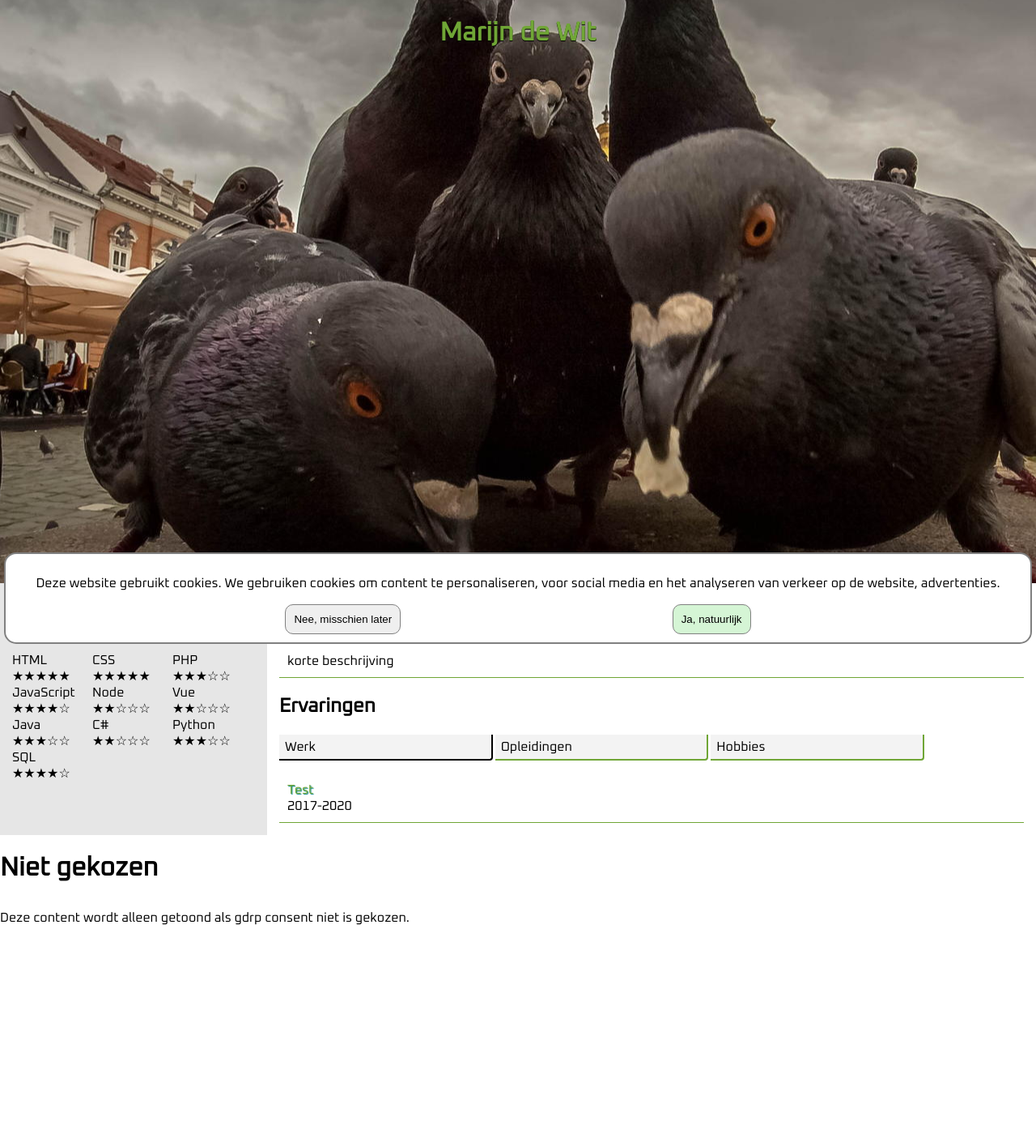
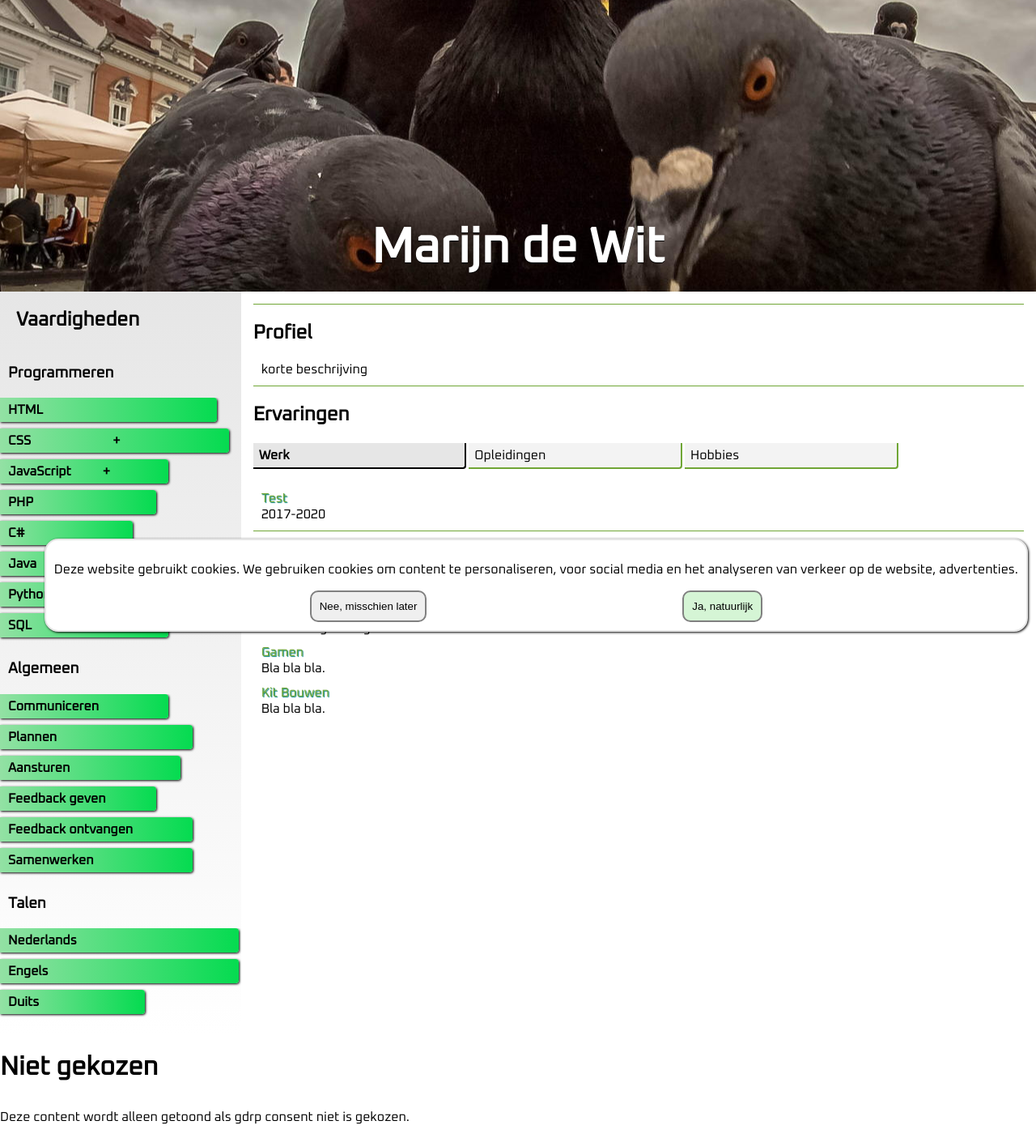
Before and after one commit to ZalfV/Showcase, a PHP site: page / in a window 1280 px wide. Shown: the whole page at 81% size. Before the commit the page ends 1142 px from the top, so only its background shows below. Run offline with PHP 8.4, Linux system fonts and the light colour scheme; some libraries are stand-ins or nearby versions; some web fonts are replaced.

Commit message:
vaardigheden redesign

```diff
--- a/alt-style.css
+++ b/alt-style.css
@@ -26,7 +26,7 @@ header {
     background-repeat: no-repeat;
     background-attachment: fixed;
     background-position: center;
-    aspect-ratio: 16 / 9;
+    aspect-ratio: 32 / 9;
 }
 
 button {
@@ -35,6 +35,9 @@ button {
 
 h1 {
     margin-bottom: 15px;
+}
+.margin {
+    margin: 20px;
 }
 a {
     text-decoration: none;
@@ -48,8 +51,10 @@ header {
     justify-content: center;
 }
 header h1 {
-    color: var(--accent);
+    color: white;
     text-shadow: var(--text) 0px 1px 0px;
+    align-self: end;
+    font-size: 60px;
 }
 
 /* General */
@@ -60,6 +65,9 @@ header h1 {
 .center {
     display: flex;
     margin: auto;
+}
+.shadowed {
+    box-shadow: var(--text) 1px 1px 3px;
 }
 
 /* width */
@@ -93,17 +101,12 @@ header h1 {
 }
 /* Sidebar */
 .sidebar {
-    padding: 15px;
     left: 0;
-    background-color: var(--background-soft);
+    background: linear-gradient(var(--background-soft), var(--background));
 }
-.active {
-    display: block;
-    border-color: var(--highlight);
-    border-top-right-radius: 4px;
-    border-bottom-right-radius: 4px;
+.sidebar h3 {
+    margin-left: 10px;
 }
-
 /* Content */
 .content {
     padding: 15px;
@@ -164,6 +167,9 @@ article {
     max-width: 512px;
     max-height: 512px;
 }
+.dropdown-icon {
+    margin-right: 5px;
+}
 
 @media screen and (min-width: 800px) {
     .body {
@@ -171,7 +177,7 @@ article {
     }
 
     .sidebar {
-        max-width: 300px;
+        width: 400px;
     }
 
     .content {
--- a/css/GDPR.css
+++ b/css/GDPR.css
@@ -1,6 +1,5 @@
 
 .gdpr {
-    position: absolute;
     display: flex;
     flex-direction: column;
 }
@@ -9,15 +8,13 @@
     display: flex;
     background: var(--background);
     flex-direction: column;
-    align-items: center;
+    justify-content: center;
     position: fixed;
-    bottom: 0;
-    left: 0;
-    right: 0;
+    bottom: 20px;
+    right: 10px;
     padding: 10px;
-    margin: 5px;
-    border: 2px solid gray;
-    border-radius: 15px 15px 15px 15px;
+    border: 2px solid var(--background-soft);
+    border-radius: 17px;
 }
 
 .gdpr-consent__description{
@@ -32,21 +29,18 @@
     width: 100%;
 }
 
+.gdpr-consent__button--accept, .gdpr-consent__button--reject {
+    padding: 10px;
+    border-radius: 10px;
+    border: 2px solid gray;
+}
+
 .gdpr-consent__button--accept {
     background-color: #d5f5d5;
-    padding: 10px;
-    border-radius: 10px;
-    border: 1px solid gray;
 }
 
 .gdpr-consent__button--accept:hover {
     background-color: #c5e3c5;
-}
-
-.gdpr-consent__button--reject {
-    padding: 10px;
-    border-radius: 10px;
-    border: 1px solid gray;
 }
 
 .hide{
@@ -54,5 +48,5 @@
 }
 
 .show{
-    display: block;
+    display: flex;
 }
--- a/css/Table.css
+++ b/css/Table.css
@@ -18,6 +18,11 @@
     transition: border 300ms ease-out;
     border-bottom-right-radius: 4px;
 }
+.tabHeaders .active {
+    border-color: var(--text);
+    background-color: var(--background-soft);
+    font-weight: bold;
+}
 
 .tabItem.selected {
     display: block !important;
--- /dev/null
+++ b/css/chart.css
@@ -0,0 +1,43 @@
+.chart--horiz {
+    overflow: hidden;
+    list-style-type: none;
+    padding: 0;
+}
+.chart-bar {
+    display: flex;
+    flex-direction: column;
+    overflow: hidden;
+    height: 30px;
+    margin-bottom: 8px;
+    border-top-right-radius: 4px;
+    border-bottom-right-radius: 4px;
+    background: linear-gradient(to right, #93e1a4, #05db50);
+}
+.chart-bar.extended {
+    height: auto;
+}
+.chart-bar:has(div) {
+    cursor: pointer;
+}
+.chart-sub-skill {
+    background: linear-gradient(to right, #0000005b, #8c8c8c36);
+    color: white;
+    border-top-right-radius: 4px;
+    border-bottom-right-radius: 4px;
+    margin-top: 3px;
+}
+.chart-label {
+    display: flex;
+    justify-content: space-between;
+    margin-left: 10px;
+    margin-right: 10px;
+    line-height: 30px; /*has to match with chart-bar*/
+    font-weight: bold;
+}
+.chart-percentage {
+    color: transparent;
+    transition: color 0.1s ease-out;
+}
+.chart-bar:hover .chart-percentage {
+    color: white;
+}
--- a/index.html
+++ b/index.html
@@ -6,8 +6,8 @@
         <link rel="stylesheet" type="text/css" href="alt-style.css?d=<?php echo time(); ?>" />
         <link rel="stylesheet" type="text/css" href="css/GDPR.css" />
         <link rel="stylesheet" type="text/css" href="css/Table.css" />
+        <link rel="stylesheet" type="text/css" href="css/chart.css" />
         <link href="https://fonts.googleapis.com/css?family=Odibee+Sans|Oxanium&display=swap" rel="stylesheet">
-        <link rel="stylesheet" href="path/to/font-awesome/css/font-awesome.min.css">
         <title>
             Showcase
         </title>
@@ -19,42 +19,157 @@
         <!--Header end-->
         <section class="body">
             <section class="sidebar vertical">
-                <h2>Vaardigheden</h2>
-                <div class="skills vertical">
-                    <div class="rating vertical" data-value="5">
-                        <span>HTML</span>
-                    </div>
-                    <div class="rating vertical collapsed" data-value="5">
-                        <span>CSS</span>
-                    </div>
-                    <div class="rating vertical" data-value="3">
-                        <span>PHP</span>
-                    </div>
-                    <div class="rating vertical" data-value="4">
-                        <span>JavaScript</span>
-                    </div>
-                    <div class="rating vertical" data-value="2">
-                        <span>Node</span>
-                    </div>
-                    <div class="rating vertical" data-value="2">
-                        <span>Vue</span>
-                    </div>
-                    <div class="rating vertical" data-value="3">
-                        <span>Java</span>
-                    </div>
-                    <div class="rating vertical" data-value="2">
-                        <span>C#</span>
-                    </div>
-                    <div class="rating vertical" data-value="3">
-                        <span>Python</span>
-                    </div>
-                    <div class="rating vertical" data-value="4">
-                        <span>SQL</span>
-                    </div>
-                </div>
+                <section>
+                    <h2 class="margin">Vaardigheden</h2>
+                </section>
+                <section>
+                    <h3>
+                        Programmeren
+                    </h3>
+                    <ul class="chart--horiz">
+                        <li class="chart-bar shadowed" style="width: 90%">
+                            <span class="chart-label">
+                                HTML
+                                <span class="chart-percentage">90</span>
+                            </span>
+                        </li>
+                        <li class="chart-bar shadowed" style="width: 95%">
+                            <span class="chart-label">
+                                CSS
+                                <span class="dropdown-icon">+</span>
+                                <span class="chart-percentage">95</span>
+                            </span>
+                            <div class="chart-sub-skill" style="width: 25%">
+                                <span class="chart-label">
+                                    Tailwind
+                                    <span>25</span>
+                                </span>
+                            </div>
+                        </li>
+                        <li class="chart-bar shadowed" style="width: 70%">
+                            <span class="chart-label">
+                                JavaScript
+                                <span class="dropdown-icon">+</span>
+                                <span class="chart-percentage">70</span>
+                            </span>
+                            <div class="chart-sub-skill" style="width: 45%">
+                                <span class="chart-label">
+                                    Jquery
+                                    <span>45</span>
+                                </span>
+                            </div>
+                            <div class="chart-sub-skill" style="width: 35%">
+                                <span class="chart-label">
+                                    Node
+                                    <span>35</span>
+                                </span>
+                            </div>
+                            <div class="chart-sub-skill" style="width: 25%">
+                                <span class="chart-label">
+                                    Vue
+                                    <span>25</span>
+                                </span>
+                            </div>
+                        </li>
+                        <li class="chart-bar shadowed" style="width: 65%">
+                            <span class="chart-label">
+                                PHP
+                                <span class="chart-percentage">65</span>
+                            </span>
+                        </li>
+                        <li class="chart-bar shadowed" style="width: 55%">
+                            <span class="chart-label">
+                                C#
+                                <span class="chart-percentage">55</span>
+                            </span>
+                        </li>
+                        <li class="chart-bar shadowed" style="width: 55%">
+                            <span class="chart-label">
+                                Java
+                                <span class="chart-percentage">55</span>
+                            </span>
+                        </li>
+                        <li class="chart-bar shadowed" style="width: 65%">
+                            <span class="chart-label">
+                                Python
+                                <span class="chart-percentage">65</span>
+                            </span>
+                        </li>
+                        <li class="chart-bar shadowed" style="width: 70%">
+                            <span class="chart-label">
+                                SQL
+                                <span class="chart-percentage">70</span>
+                            </span>
+                        </li>
+                    </ul>
+                    <h3>
+                        Algemeen
+                    </h3>
+                    <ul class="chart--horiz">
+                        <li class="chart-bar shadowed" style="width: 70%">
+                            <span class="chart-label">
+                                Communiceren
+                                <span class="chart-percentage">70</span>
+                            </span>
+                        </li>
+                        <li class="chart-bar shadowed" style="width: 80%">
+                            <span class="chart-label">
+                                Plannen
+                                <span class="chart-percentage">80</span>
+                            </span>
+                        </li>
+                        <li class="chart-bar shadowed" style="width: 75%">
+                            <span class="chart-label">
+                                Aansturen
+                                <span class="chart-percentage">75</span>
+                            </span>
+                        </li>
+                        <li class="chart-bar shadowed" style="width: 65%">
+                            <span class="chart-label">
+                                Feedback geven
+                                <span class="chart-percentage">65</span>
+                            </span>
+                        </li>
+                        <li class="chart-bar shadowed" style="width: 80%">
+                            <span class="chart-label">
+                                Feedback ontvangen
+                                <span class="chart-percentage">80</span>
+                            </span>
+                        </li>
+                        <li class="chart-bar shadowed" style="width: 80%">
+                            <span class="chart-label">
+                                Samenwerken
+                                <span class="chart-percentage">80</span>
+                            </span>
+                        </li>
+                    </ul>
+                    <h3>
+                        Talen
+                    </h3>
+                    <ul class="chart--horiz">
+                        <li class="chart-bar shadowed" style="width: 99%">
+                            <span class="chart-label">
+                                Nederlands
+                                <span class="chart-percentage">100</span>
+                            </span>
+                        </li>
+                        <li class="chart-bar shadowed" style="width: 99%">
+                            <span class="chart-label">
+                                Engels
+                                <span class="chart-percentage">100</span>
+                            </span>
+                        </li>
+                        <li class="chart-bar shadowed" style="width: 60%">
+                            <span class="chart-label">
+                                Duits
+                                <span class="chart-percentage">60</span>
+                            </span>
+                        </li>
+                    </ul>
+                </section>
             </section>
             <section class="content">
-                <article class='' id='Profiel'>
+                <article>
                     <div class='container'>
                         <h2>Profiel</h2>
                         <p>
@@ -62,11 +177,11 @@
                         </p>
                     </div>
                 </article>
-                <article class='' id='Ervaringen'>
+                <article>
                     <h2>Ervaringen</h2>
                     <div class="container tabHeaders">
                         <ul>
-                            <li style="border-color: var(--text);">Werk</li>
+                            <li class="active">Werk</li>
                             <li>Opleidingen</li>
                             <li>Hobbies</li>
                         </ul>
@@ -79,8 +194,12 @@
                             </div>
                             <div class="tabItem" id="Opleidingen">
                                 <p>
+                                    <span>HBO-ICT</span><br>
+                                    2022-heden
+                                </p>
+                                <p>
                                     <span>mbo applicatie- & mediaontwikkeling</span><br>
-                                    2017-2020
+                                    2019-2022
                                 </p>
                             </div>
                             <div class="tabItem" id="Hobbies">
@@ -92,11 +211,25 @@
                         </div>
                     </div>
                 </article>
-                <article class='' id='Vaardigheden'>
+                <article>
+                    <h2>Hobbies</h2>
+                    <div class="container">
+                        <p>
+                            <span>Sporten</span><br>
+                            Gemiddeld sport ik vijf tot zeven keer per week. Hiermee ben ik begonnen vanaf mijn achtiende en ik bleef hier mee doorgaan te vandaag de dag.
+                        </p>
+                        <p>
+                            <span>Gamen</span><br>
+                            Bla bla bla.
+                        </p>
+                        <p>
+                            <span>Kit bouwen</span><br>
+                            Bla bla bla.
+                        </p>
+                    </div>
                 </article>
             </section>
         </section>
-        <div id='zoom' style='display: none;'><img src=''></div>
         <!-- GDPR -->
         <div class="gdpr">
             <h1 id="content-gpdr-consent-status"></h1>
@@ -112,7 +245,7 @@
                 <p>Deze content wordt alleen getoond als gdrp is verworpen.</p>
             </div>
 
-            <section class="gdpr-consent hide">
+            <section class="gdpr-consent shadowed hide">
                 <div class="gdpr-consent__description">
                     <p>Deze website gebruikt cookies.
                     We gebruiken cookies om content te personaliseren, voor social media en het analyseren
@@ -131,4 +264,5 @@
     <script src="js/tabs.js"></script>
     <script src="js/Rating.js"></script>
     <script src="js/gdpr.js"></script>
+    <script src="js/dropdown.js"></script>
 </html>
--- a/js/tabs.js
+++ b/js/tabs.js
@@ -18,11 +18,11 @@ function ChangeTabHeader() {
 
     //reset styling
     for (const tabHeader of tabHeaders) {
-        tabHeader.style = "border-color: var(--accent);";
+        tabHeader.classList.remove("active");
     }
 
     //mark selected tabHeader
-    this.style = "border-color: var(--text);";
+    this.classList.add("active");
 
     ChangeTab(targetTab);
 }
```
Also changed, not shown: js/dropdown.js (added, +11 -0 lines).
